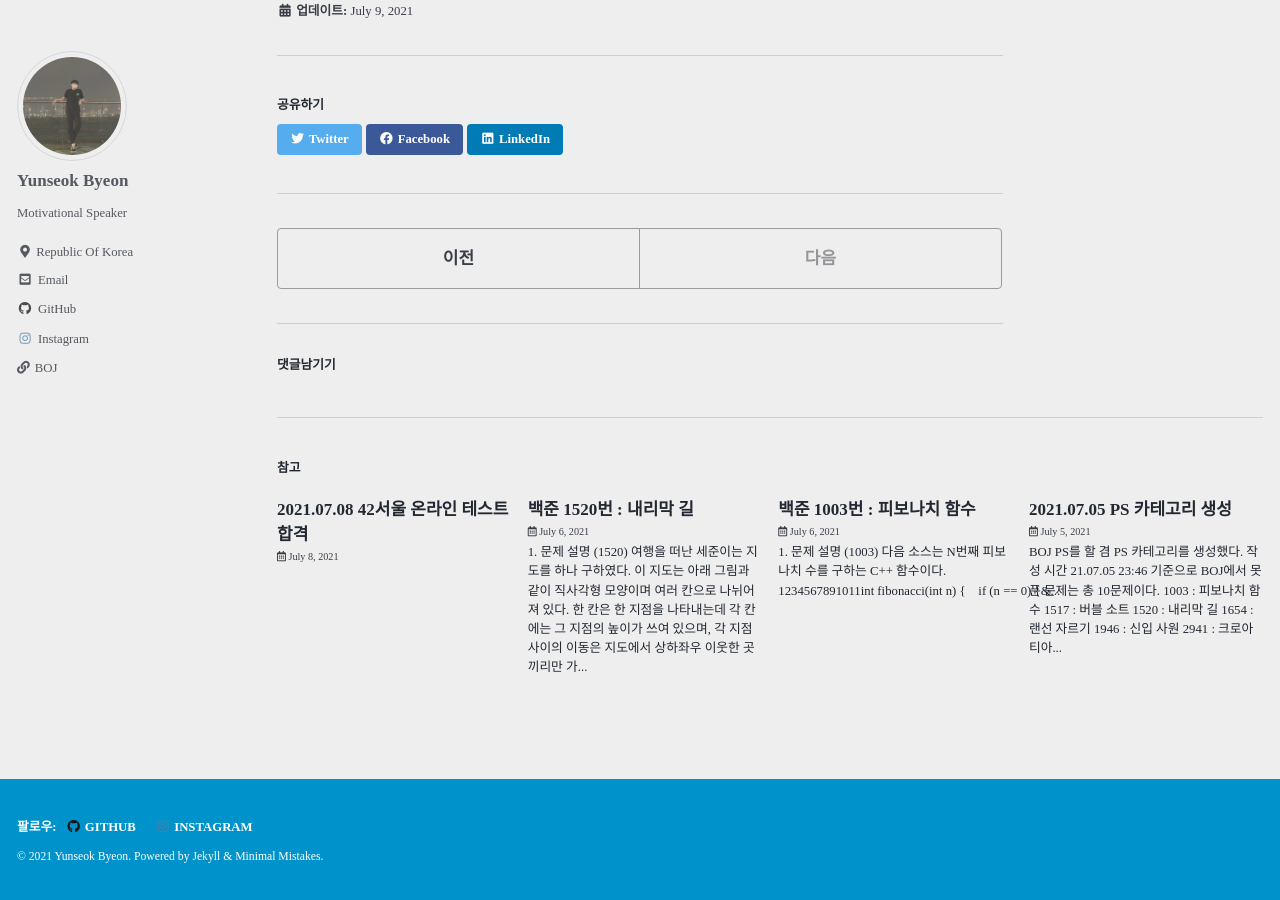
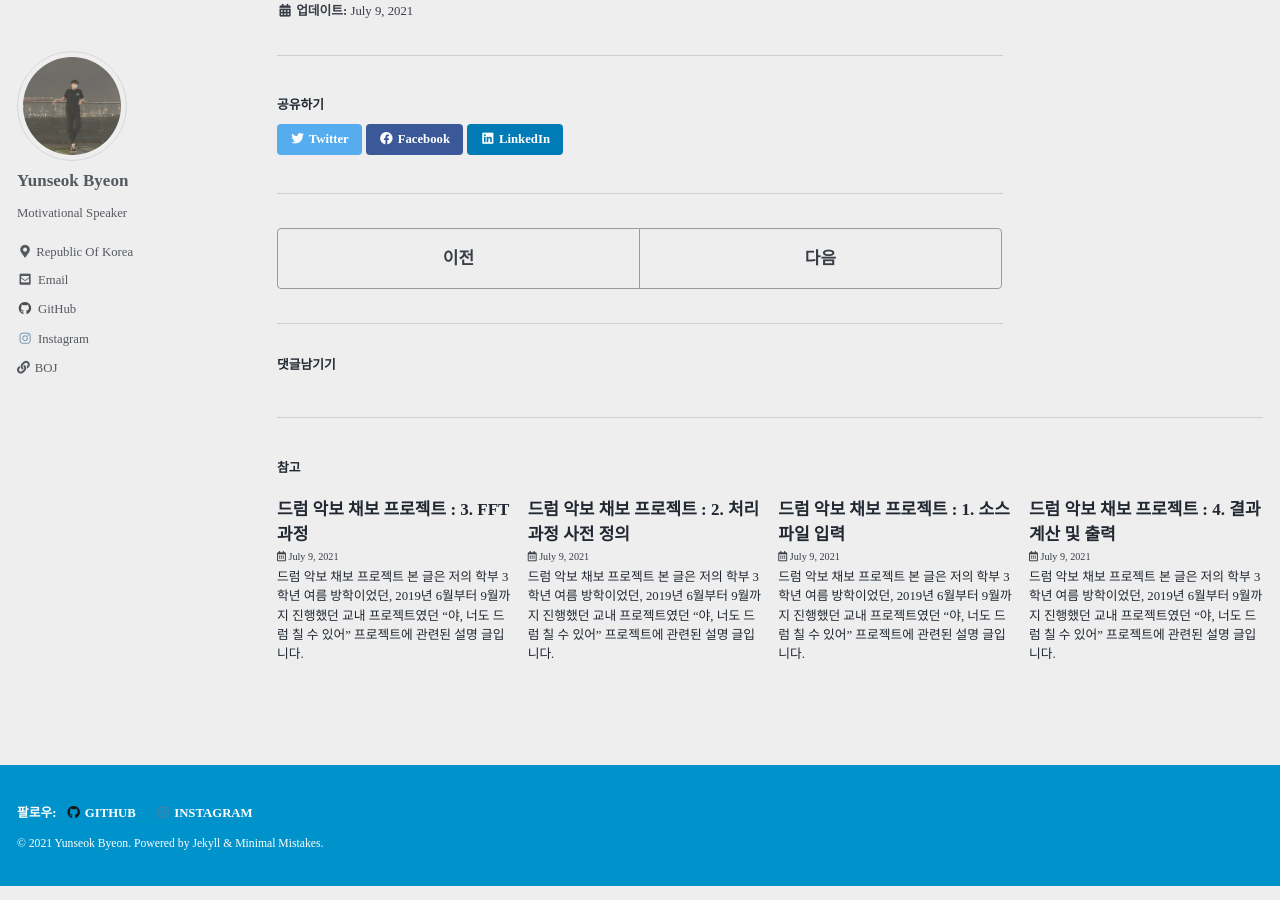
Before and after one commit to bye0nys/bye0nys.github.io, a Jekyll site: the page built from _posts/2021-07-09-drum-start.md, in a window 1280 px wide and 900 px high, scrolled down 2538 px. Built offline with Jekyll 4.4.1, drawn with Linux system fonts in a browser that asks for light colours; cached includes are drawn as plain includes; some web fonts are replaced; comment, search, counter and statistics services are not loaded.

Commit message:
adding drum-1-2-3-4

```diff
--- /dev/null
+++ b/_posts/2021-07-09-drum-1.md
@@ -0,0 +1,29 @@
+---
+title: "드럼 악보 채보 프로젝트 : 1. 소스 파일 입력"
+
+categories:
+   - projects
+
+tags:
+   - projects
+   - python
+   - FFT
+
+comments: true
+toc: true
+toc_sticky: true
+
+date: 2021-07-09 16:43 +0900
+last_modified_at: 2021-07-09 16:43 +0900
+---
+
+# 드럼 악보 채보 프로젝트
+본 글은 저의 학부 3학년 여름 방학이었던, 2019년 6월부터 9월까지 진행했던 교내 프로젝트였던<br/>
+__"야, 너도 드럼 칠 수 있어"__ 프로젝트에 관련된 설명 글입니다.<br/>
+
+* 편의상 설명 과정은 _'~했다.'_ 로 작성하였습니다.
+* __소스 코드__ 는 다음과 같습니다. [__(Source)__](https://github.com/bye0nys/drum-final)
+
+<br/>
+
+# 0. 프로젝트 시작 계기와 목표
--- /dev/null
+++ b/_posts/2021-07-09-drum-2.md
@@ -0,0 +1,29 @@
+---
+title: "드럼 악보 채보 프로젝트 : 2. 처리 과정 사전 정의"
+
+categories:
+   - projects
+
+tags:
+   - projects
+   - python
+   - FFT
+
+comments: true
+toc: true
+toc_sticky: true
+
+date: 2021-07-09 16:43 +0900
+last_modified_at: 2021-07-09 16:43 +0900
+---
+
+# 드럼 악보 채보 프로젝트
+본 글은 저의 학부 3학년 여름 방학이었던, 2019년 6월부터 9월까지 진행했던 교내 프로젝트였던<br/>
+__"야, 너도 드럼 칠 수 있어"__ 프로젝트에 관련된 설명 글입니다.<br/>
+
+* 편의상 설명 과정은 _'~했다.'_ 로 작성하였습니다.
+* __소스 코드__ 는 다음과 같습니다. [__(Source)__](https://github.com/bye0nys/drum-final)
+
+<br/>
+
+# 0. 프로젝트 시작 계기와 목표
--- /dev/null
+++ b/_posts/2021-07-09-drum-3.md
@@ -0,0 +1,29 @@
+---
+title: "드럼 악보 채보 프로젝트 : 3. FFT 과정"
+
+categories:
+   - projects
+
+tags:
+   - projects
+   - python
+   - FFT
+
+comments: true
+toc: true
+toc_sticky: true
+
+date: 2021-07-09 16:43 +0900
+last_modified_at: 2021-07-09 16:43 +0900
+---
+
+# 드럼 악보 채보 프로젝트
+본 글은 저의 학부 3학년 여름 방학이었던, 2019년 6월부터 9월까지 진행했던 교내 프로젝트였던<br/>
+__"야, 너도 드럼 칠 수 있어"__ 프로젝트에 관련된 설명 글입니다.<br/>
+
+* 편의상 설명 과정은 _'~했다.'_ 로 작성하였습니다.
+* __소스 코드__ 는 다음과 같습니다. [__(Source)__](https://github.com/bye0nys/drum-final)
+
+<br/>
+
+# 0. 프로젝트 시작 계기와 목표
--- /dev/null
+++ b/_posts/2021-07-09-drum-4.md
@@ -0,0 +1,29 @@
+---
+title: "드럼 악보 채보 프로젝트 : 4. 결과 계산 및 출력"
+
+categories:
+   - projects
+
+tags:
+   - projects
+   - python
+   - FFT
+
+comments: true
+toc: true
+toc_sticky: true
+
+date: 2021-07-09 16:38 +0900
+last_modified_at: 2021-07-09 16:43 +0900
+---
+
+# 드럼 악보 채보 프로젝트
+본 글은 저의 학부 3학년 여름 방학이었던, 2019년 6월부터 9월까지 진행했던 교내 프로젝트였던<br/>
+__"야, 너도 드럼 칠 수 있어"__ 프로젝트에 관련된 설명 글입니다.<br/>
+
+* 편의상 설명 과정은 _'~했다.'_ 로 작성하였습니다.
+* __소스 코드__ 는 다음과 같습니다. [__(Source)__](https://github.com/bye0nys/drum-final)
+
+<br/>
+
+# 0. 프로젝트 시작 계기와 목표
```
Also changed, not shown: _posts/2021-07-09-drum-start.md (+1 -2 lines).
